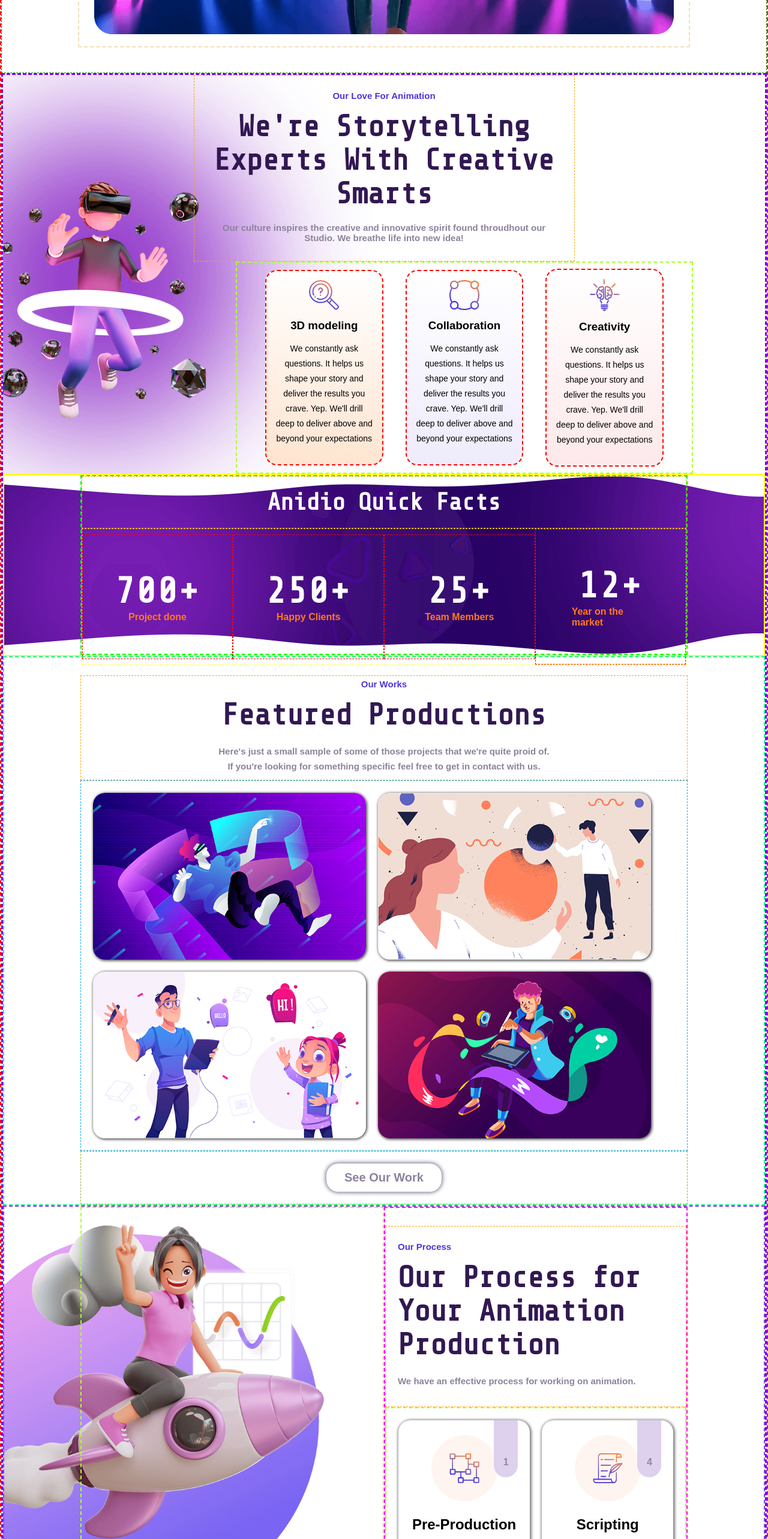
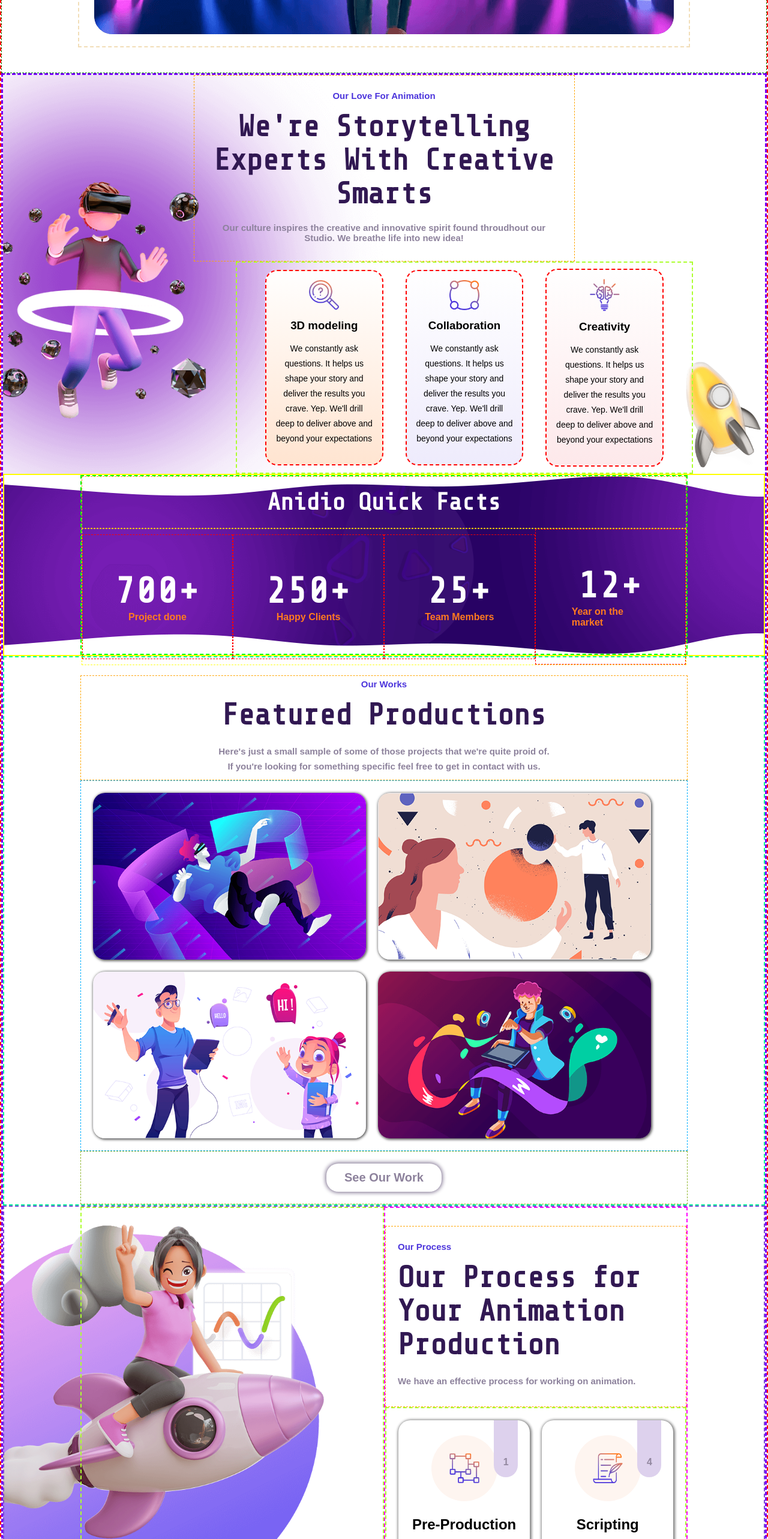
Before and after one commit to gabrielediemmanuele/proj-html-vuejs, a Vue app: page / in a window 1280 px wide. Shown: the part 880-3446 px from the top of the page at 60% size. Built offline with nearby package versions, Linux system fonts and the light colour scheme; a web font is replaced by a local one.

Commit message:
faet: add rocket to LoveAnimation & OurProcess

```diff
--- a/src/components/sub-components-main/LoveAnimation.vue
+++ b/src/components/sub-components-main/LoveAnimation.vue
@@ -65,10 +65,11 @@
 @import "../../partials/variables";
 //bg-image
 .love-animation {
-  background-image: url(../../src/assets/smarttwo.png);
-  background-repeat: no-repeat;
-  background-position: left -340px top -160px;
-  background-size: 1000px;
+  background-image: url(../../src/assets/smarttwo.png),
+    url(../../assets/smart4.png);
+  background-repeat: no-repeat, no-repeat;
+  background-position: left -340px top -160px, right 5px bottom 10px;
+  background-size: 1000px, 10%;
 }
 /* text container style  */
 .text-container {
--- a/src/components/sub-components-main/OurProcess.vue
+++ b/src/components/sub-components-main/OurProcess.vue
@@ -100,10 +100,11 @@
   width: 100%;
   border: 2px dashed rgb(121, 74, 215);
 
-  background-image: url(../../src/assets/process-thumb.png);
-  background-repeat: no-repeat;
-  background-position: left -100px top 30px;
-  background-size: 50%;
+  background-image: url(../../src/assets/process-thumb.png),
+    url(../../assets/smart4.png);
+  background-repeat: no-repeat, no-repeat;
+  background-position: left -100px top 30px, right 5px bottom 10px;
+  background-size: 50%, 10%;
 
   .support-cont {
     width: 80%;
```
